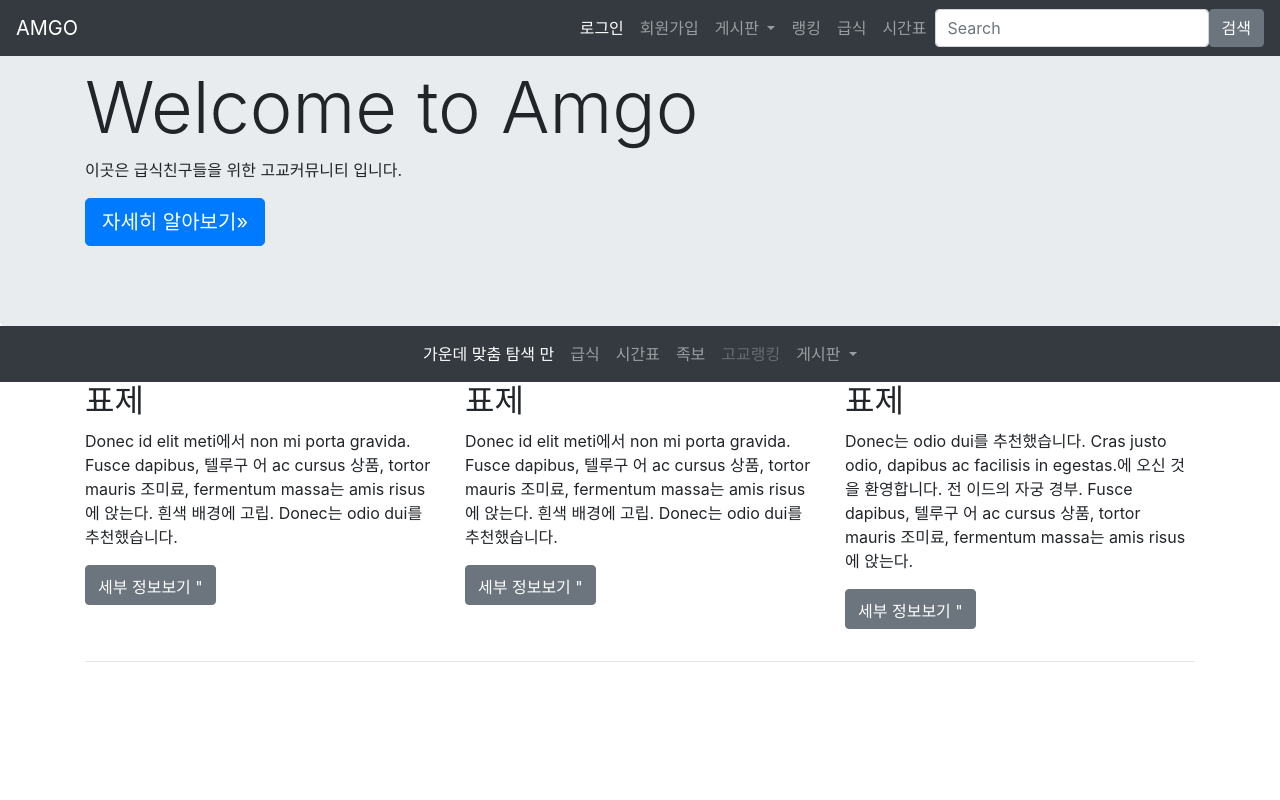
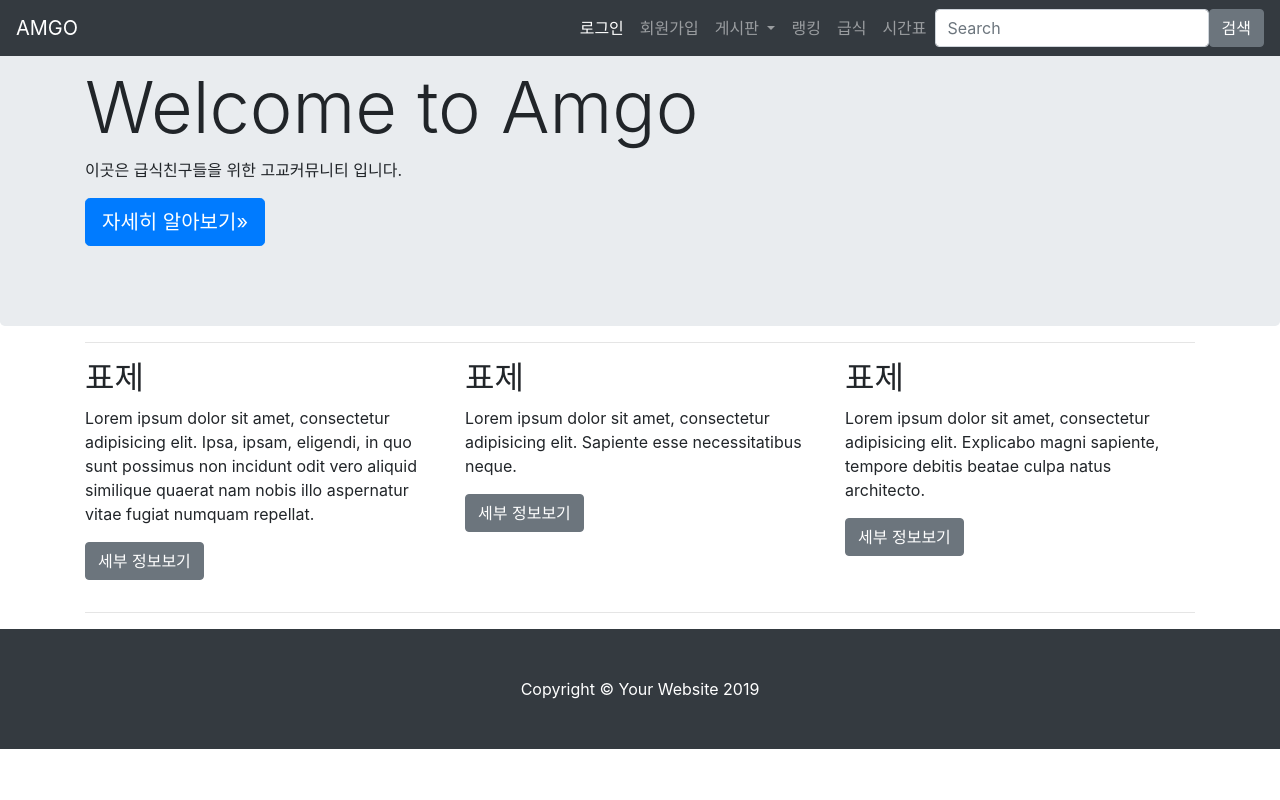
Before and after one commit to am-go/test1, a Flask app: page / in a window 1280 px wide. Run offline with Flask 2, Linux system fonts and the light colour scheme; some libraries are stand-ins or nearby versions.

Commit message:
Merge remote-tracking branch 'origin/saeha'
# Conflicts:
#	run.py

```diff
--- a/HelloAMGO/templates/index.html
+++ b/HelloAMGO/templates/index.html
@@ -79,193 +79,39 @@
             </a></p>
         </div>
     </div>
-    <nav class="navbar navbar-expand-lg navbar-dark bg-dark">
-      <button class="navbar-toggler" type="button" data-toggle="collapse" data-target="#navbarsExample08"
-        aria-controls="navbarsExample08" aria-expanded="false" aria-label="Toggle navigation">
-        <span class="navbar-toggler-icon"></span>
-      </button>
-
-      <div class="collapse navbar-collapse justify-content-md-center" id="navbarsExample08">
-        <ul class="navbar-nav">
-          <li class="nav-item active">
-            <a class="nav-link" href="#">
-              <font style="vertical-align: inherit;">
-                <font style="vertical-align: inherit;">가운데 맞춤 탐색 만 </font>
-              </font><span class="sr-only">
-                <font style="vertical-align: inherit;">
-                  <font style="vertical-align: inherit;">(현재)</font>
-                </font>
-              </span>
-            </a>
-          </li>
-          <li class="nav-item">
-            <a class="nav-link" href="#">
-              <font style="vertical-align: inherit;">
-                <font style="vertical-align: inherit;">급식</font>
-              </font>
-            </a>
-          </li>
-          <li class="nav-item">
-            <a class="nav-link" href="#">
-              <font style="vertical-align: inherit;">
-                <font style="vertical-align: inherit;">시간표</font>
-              </font>
-            </a>
-          </li>
-          <li class="nav-item">
-            <a class="nav-link" href="#">
-              <font style="vertical-align: inherit;">
-                <font style="vertical-align: inherit;">족보</font>
-              </font>
-            </a>
-          </li>
-          <li class="nav-item">
-            <a class="nav-link disabled" href="#">
-              <font style="vertical-align: inherit;">
-                <font style="vertical-align: inherit;">고교랭킹</font>
-              </font>
-            </a>
-          </li>
-          <li class="nav-item dropdown">
-            <a class="nav-link dropdown-toggle" href="#" id="dropdown08" data-toggle="dropdown" aria-haspopup="true"
-              aria-expanded="false">
-              <font style="vertical-align: inherit;">
-                <font style="vertical-align: inherit;">게시판</font>
-              </font>
-            </a>
-            <div class="dropdown-menu" aria-labelledby="dropdown08">
-              <a class="dropdown-item" href="#">
-                <font style="vertical-align: inherit;">
-                  <font style="vertical-align: inherit;">중고장터 </font>
-                </font>
-              </a>
-              <a class="dropdown-item" href="#">
-                <font style="vertical-align: inherit;">
-                  <font style="vertical-align: inherit;">아무말대잔치 </font>
-                </font>
-              </a>
-              <a class="dropdown-item" href="#">
-                <font style="vertical-align: inherit;">
-                  <font style="vertical-align: inherit;">고민상담소</font>
-                </font>
-              </a>
-              <a class="dropdown-item" href="#">
-                <font style="vertical-align: inherit;">
-                  <font style="vertical-align: inherit;">인강공유</font>
-                </font>
-              </a>
-            </div>
-          </li>
-        </ul>
-      </div>
-    </nav>
-
     <div class="container">
+        <hr>
       <!-- Example row of columns -->
         <div class="row">
             <div class="col-md-4">
-          <h2>
-            <font style="vertical-align: inherit;">
-              <font style="vertical-align: inherit;">표제</font>
-            </font>
-          </h2>
-          <p>
-            <font style="vertical-align: inherit;">
-              <font style="vertical-align: inherit;">Donec id elit meti에서 non mi porta gravida. </font>
-              <font style="vertical-align: inherit;">Fusce dapibus, 텔루구 어 ac cursus 상품, tortor mauris 조미료, fermentum
-                massa는 amis risus에 앉는다. </font>
-              <font style="vertical-align: inherit;">흰색 배경에 고립. </font>
-              <font style="vertical-align: inherit;">Donec는 odio dui를 추천했습니다.</font>
-            </font>
-          </p>
-          <p><a class="btn btn-secondary" href="#" role="button">
-              <font style="vertical-align: inherit;">
-                <font style="vertical-align: inherit;">세부 정보보기 "</font>
-              </font>
-            </a></p>
+                <h2>표제</h2>
+                <p>Lorem ipsum dolor sit amet, consectetur adipisicing elit. Ipsa, ipsam, eligendi, in quo sunt
+                    possimus non incidunt odit vero aliquid similique quaerat nam nobis illo aspernatur vitae fugiat numquam
+                    repellat. </p>
+                <p><a class="btn btn-secondary" href="#" role="button">세부 정보보기</a></p>
             </div>
             <div class="col-md-4">
-          <h2>
-            <font style="vertical-align: inherit;">
-              <font style="vertical-align: inherit;">표제</font>
-            </font>
-          </h2>
-          <p>
-            <font style="vertical-align: inherit;">
-              <font style="vertical-align: inherit;">Donec id elit meti에서 non mi porta gravida. </font>
-              <font style="vertical-align: inherit;">Fusce dapibus, 텔루구 어 ac cursus 상품, tortor mauris 조미료, fermentum
-                massa는 amis risus에 앉는다. </font>
-              <font style="vertical-align: inherit;">흰색 배경에 고립. </font>
-              <font style="vertical-align: inherit;">Donec는 odio dui를 추천했습니다.</font>
-            </font>
-          </p>
-          <p><a class="btn btn-secondary" href="#" role="button">
-              <font style="vertical-align: inherit;">
-                <font style="vertical-align: inherit;">세부 정보보기 "</font>
-              </font>
-            </a></p>
+                <h2>표제</h2>
+                <p>Lorem ipsum dolor sit amet, consectetur adipisicing elit. Sapiente esse
+                    necessitatibus neque. </p>
+                <p><a class="btn btn-secondary" href="#" role="button">세부 정보보기</a></p>
             </div>
             <div class="col-md-4">
-          <h2>
-            <font style="vertical-align: inherit;">
-              <font style="vertical-align: inherit;">표제</font>
-            </font>
-          </h2>
-          <p>
-            <font style="vertical-align: inherit;">
-              <font style="vertical-align: inherit;">Donec는 odio dui를 추천했습니다. </font>
-              <font style="vertical-align: inherit;">Cras justo odio, dapibus ac facilisis in egestas.에 오신 것을 환영합니다.
-              </font>
-              <font style="vertical-align: inherit;">전 이드의 자궁 경부. </font>
-              <font style="vertical-align: inherit;">Fusce dapibus, 텔루구 어 ac cursus 상품, tortor mauris 조미료, fermentum
-                massa는 amis risus에 앉는다.</font>
-            </font>
-          </p>
-          <p><a class="btn btn-secondary" href="#" role="button">
-              <font style="vertical-align: inherit;">
-                <font style="vertical-align: inherit;">세부 정보보기 "</font>
-              </font>
-            </a></p>
+                <h2>표제</h2>
+                <p>Lorem ipsum dolor sit amet, consectetur adipisicing elit. Explicabo magni
+                    sapiente, tempore debitis beatae culpa natus architecto. </p>
+                <p><a class="btn btn-secondary" href="#" role="button">세부 정보보기</a></p>
             </div>
         </div>
-
         <hr>
-
-    </div> <!-- /container -->
-
+    </div>
   </main>
 
-  <footer>
+  <footer class="py-5 bg-dark">
+      <div class="container">
+          <p class="m-0 text-center text-white">Copyright &copy; Your Website 2019</p>
+      </div>
   </footer>
-  <!-- 이부분 무시
-
-    <div class="container">
-      <div class="row align-items-start offset">
-        <h1>AMGO</h1>
-      </div>
-      <div class="row align-items-center offset">
-        <div class="col">
-          columns
-        </div>
-        <div class="col">
-          columns
-        </div>
-        <div class="col">
-          columns
-        </div>
-      </div>
-      <div class="row offset">
-        <div class="col">Column</div>
-        <div class="col">Column</div>
-        <div class="w-100"></div>
-        <div class="col">Column</div>
-        <div class="col">Column</div>
-      </div>
-      <div class-"row align-items-end">
-        바닥이...뭐더라?
-      </div>
-    </div>
-    -->
 
 
   <!--Optional JavaScript-->
```
Lines whose indentation alone changed are shown as unchanged.
